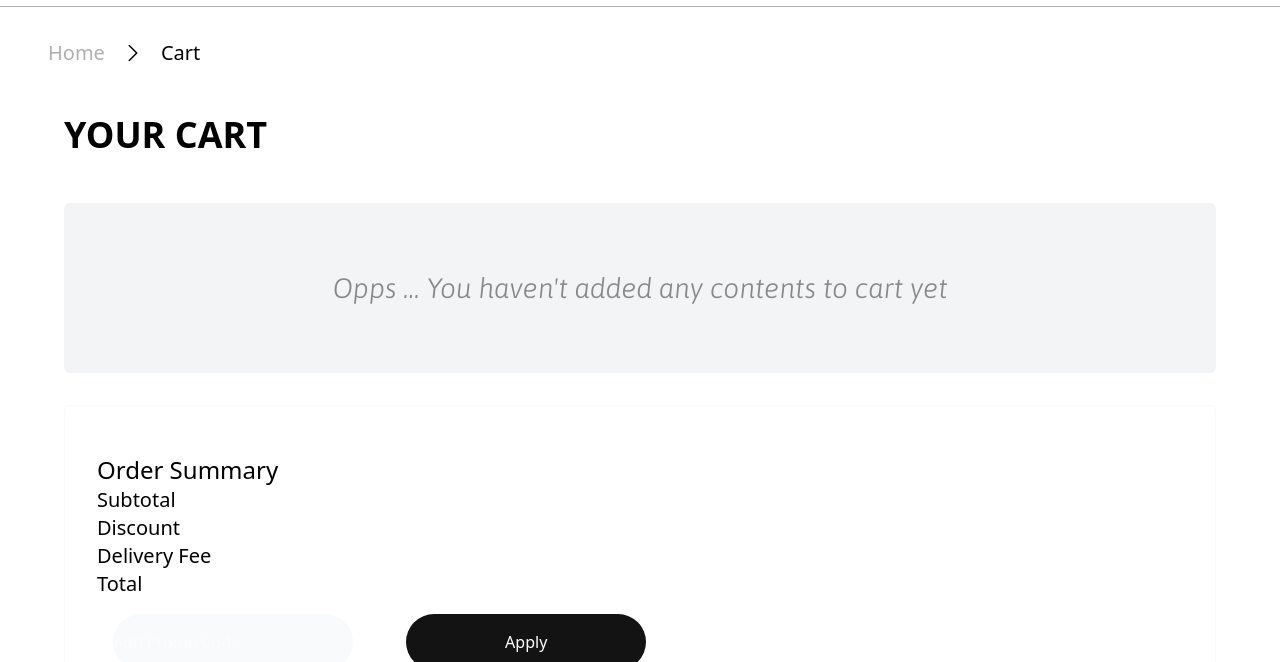
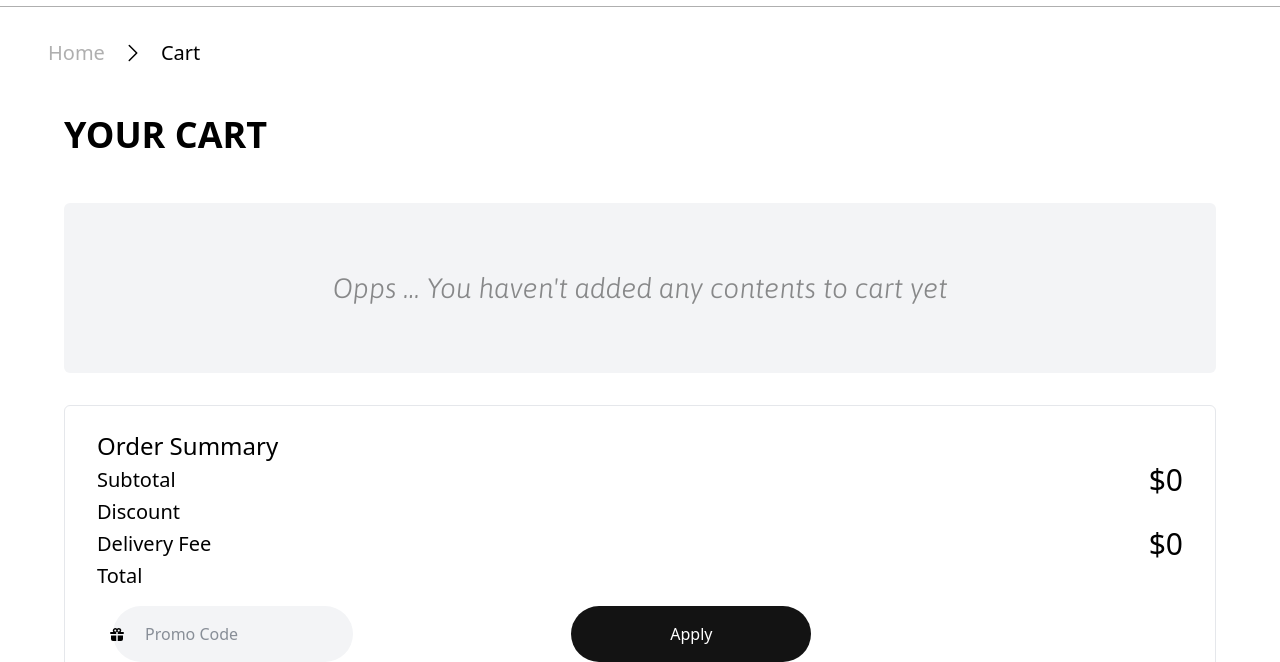
Before and after one commit to thechibuikem/Sofaa, a website with bundled scripts: page cart.html in a window 1280 px wide. Shown: the part 138-800 px from the top of the page. Built offline with nearby package versions, Linux system fonts and the light colour scheme; a web font is replaced by a local one.

Commit message:
almost completed cart

```diff
--- a/cart.html
+++ b/cart.html
@@ -197,22 +197,23 @@ color: #00000071;
 <!-- figures -->
 </section>
 <!-- checkout section -->
-<section class="lg:gap-y-[4rem] lg:gap-x-[4rem] lg:px-8 h-auto border-1 border-gray-50 px-4  py-12 gap-y-[2rem]  rounded-md mt-[2rem]">
+<section class="lg:gap-y-[4rem] lg:gap-x-[4rem] lg:px-8 h-auto border-1 border-gray-200 px-4 py-6 gap-y-[2rem]  rounded-md mt-[2rem]">
   <div class="top">
     <div class="leading-normal">
       <h5 class="text-2xl">Order Summary</h5>
-    <span>
+    <span class="flex items-center justify-between">
       <h5 class="text-xl">Subtotal</h5>
-      <h5 id="cart-subtotal"></h5>
+      <h5 class="text-3xl" id="cart-subtotal"></h5>
     </span>
-    <span>
+    <span class="flex items-center justify-between">
       <h5 class="text-xl">Discount</h5>
       <h5 id="cart-discount"></h5>
     </span>
-    <span>
+    <span class="flex items-center justify-between" >
       <h5 class="text-xl">Delivery Fee</h5>
-      <h5 id="cart-delivery-fee"></h5>
+      <h5 class="text-3xl"  id="cart-delivery-fee"></h5>
     </span>
+
 
     </div>
   </div>
@@ -221,13 +222,18 @@ color: #00000071;
       <h5 class="text-xl">Total</h5>
       <h5 id="cart-total"></h5>
     </span>
-    <span class="flex w-[90%]">
-      <div class="w-[30%]">
-        <input type="text" placeholder="Add promo code" class="sm:w-[15rem] dark:bg-white dark:text-black sm:mx-[1rem] flex justify-center items-center gap-x-4 text-md text-white capitalize w-[30%] bg-gray-50 rounded-full py-[1rem] mx-auto mt-[1rem] cursor-pointer" >
+    <span class="flex w-[100%] gap-x-6">
+      <div class="w-[40%] relative">
+        <svg xmlns="http://www.w3.org/2000/svg" viewBox="0 0 16 16" fill="currentColor" class="size-4 absolute top-[2.3rem] left-[0.75rem]">
+  <path fill-rule="evenodd" d="M3.75 3.5c0 .563.186 1.082.5 1.5H2a1 1 0 0 0 0 2h5.25V5h1.5v2H14a1 1 0 1 0 0-2h-2.25A2.5 2.5 0 0 0 8 1.714 2.5 2.5 0 0 0 3.75 3.5Zm3.499 0v-.038A1 1 0 1 0 6.25 4.5h1l-.001-1Zm2.5-1a1 1 0 0 0-1 .962l.001.038v1h.999a1 1 0 0 0 0-2Z" clip-rule="evenodd" />
+  <path d="M7.25 8.5H2V12a2 2 0 0 0 2 2h3.25V8.5ZM8.75 14V8.5H14V12a2 2 0 0 1-2 2H8.75Z" />
+</svg>
+
+        <input type="text" placeholder="Promo code" class="w-full sm:w-[15rem] dark:bg-white dark:text-black sm:mx-[1rem] flex justify-center items-center text-md text-gray-800 capitalize bg-gray-100 rounded-full py-[1rem] pl-[2rem] mx-auto mt-[1rem] cursor-pointer" >
       </div>
       <button class="sm:w-[15rem] dark:bg-white dark:text-black sm:mx-[1rem] flex justify-center items-center gap-x-4 text-md text-white capitalize w-[60%] bg-[#000000ec] rounded-full py-[1rem] mx-auto mt-[1rem] cursor-pointer">Apply</button>
     </span>
-    <button class="sm:w-[15rem] dark:bg-white dark:text-black sm:mx-[1rem] flex justify-center items-center gap-x-4 text-md  text-white capitalize w-[90%]  bg-[#000000ec] rounded-full py-[1rem] mx-auto mt-[1rem] cursor-pointer">
+    <button class="sm:w-[15rem] dark:bg-white dark:text-black sm:mx-[1rem] flex justify-center items-center gap-x-4 text-md  text-white capitalize w-[100%]  bg-[#000000ec] rounded-full py-[1rem] mx-auto mt-[1rem] cursor-pointer">
       Go to checkout
       <svg xmlns="http://www.w3.org/2000/svg" viewBox="0 0 20 20" fill="currentColor" class="size-5">
   <path fill-rule="evenodd" d="M2 10a.75.75 0 0 1 .75-.75h12.59l-2.1-1.95a.75.75 0 1 1 1.02-1.1l3.5 3.25a.75.75 0 0 1 0 1.1l-3.5 3.25a.75.75 0 1 1-1.02-1.1l2.1-1.95H2.75A.75.75 0 0 1 2 10Z" clip-rule="evenodd" />
--- a/scripts/cart.js
+++ b/scripts/cart.js
@@ -2,9 +2,11 @@ import { cart } from "./product.js";
 import { productsArray } from "./productListingPage.js";
 // variables
 const cartObjectWrapper = document.querySelector("#wrapper-for-cart-figures");
+const totalPriceDisplayer = document.querySelector("#cart-subtotal")
+const discountDisplayer = document.querySelector("#cart-discount")
+const deliveryFeeDisplayer = document.querySelector("#cart-delivery-fee")
 
 
-console.log(cart)
 
 //creating a no item text to display if the cart is empty
 const noItemText = document.createElement("h1")
@@ -175,3 +177,21 @@ console.log(item)
 figure.querySelector(".cart-item-price").textContent = `$${newPrice}
 `
 });})
+
+//cart checkout computation of prices and stuff
+const totalPrice = cartArray.reduce((sum, item)=>
+  {return sum + (item.price * item.counter)},0
+)
+totalPriceDisplayer.innerHTML = `$${totalPrice}`
+//ddelivery fee section
+const deliveryFee = Math.round(totalPrice * 0.005)
+deliveryFeeDisplayer.innerHTML = `$${deliveryFee}`
+
+
+// const discountDisplayer = document.querySelector("#cart-discount")
+
+// console.log(price)
+
+
+
+console.log(deliveryFee)
```
Also changed, not shown: css/styleoutput.css.
